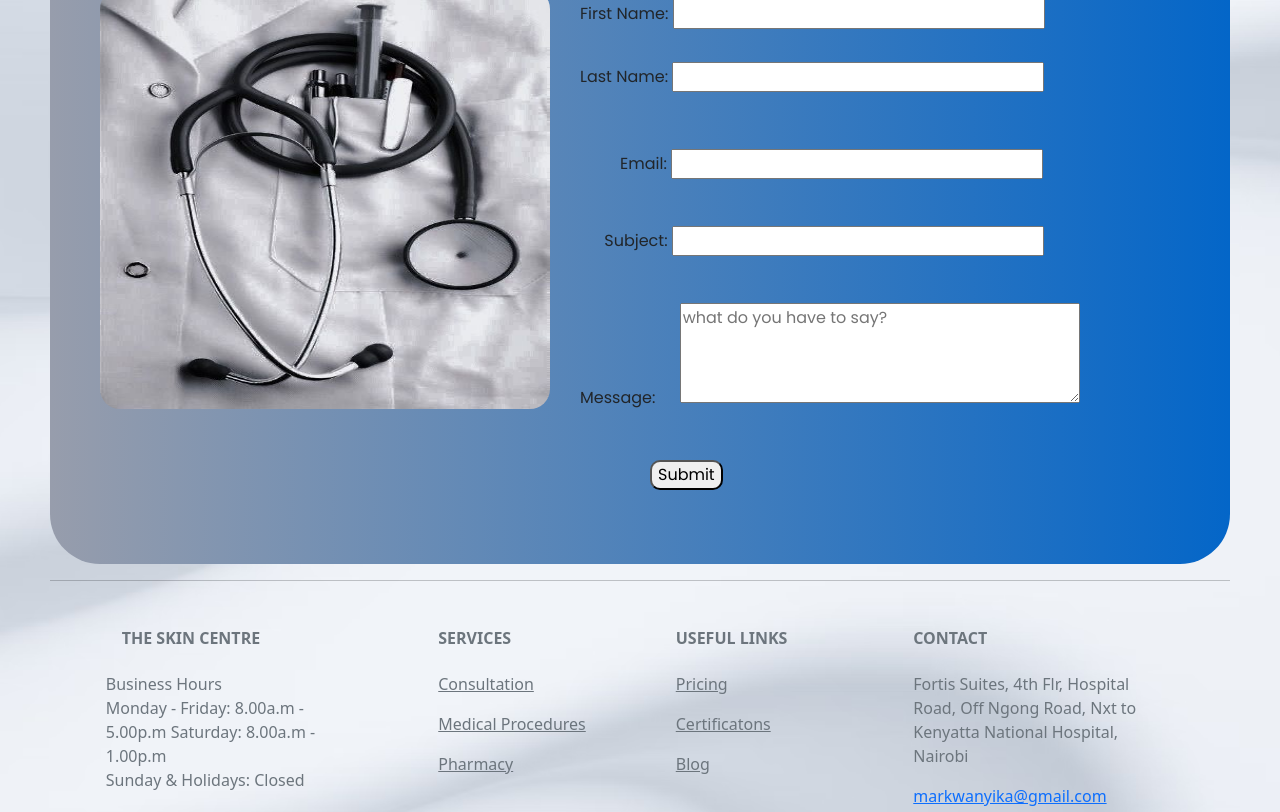
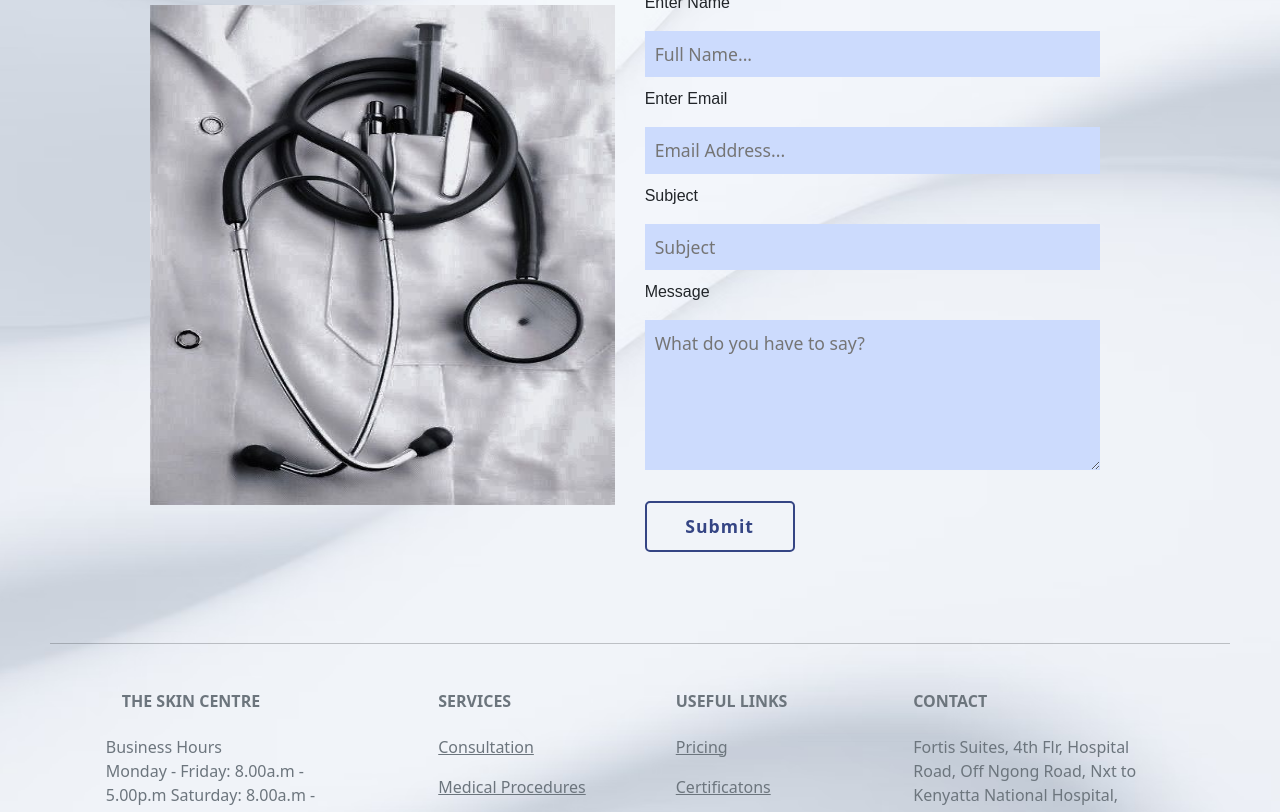
Before and after one commit to wany1ka/skin-centre, a plain HTML site: page contact.html in a window 1280 px wide. Shown: the part 262-1074 px from the top of the page. Drawn offline with nearby package versions, Linux system fonts and the light colour scheme.

Commit message:
style contact form

```diff
--- a/contact.html
+++ b/contact.html
@@ -15,6 +15,67 @@
   <title>Contact Us</title>
   <link rel="icon" href="assets/skin logo.jpeg" type="image/png">
 </head>
+
+<style>
+  .contact {
+    padding: 20px 100px;
+    width: 100%;
+    min-height: 50vh;
+    display: flex;
+    justify-content: center;
+    align-items: center;
+}
+.contact .form{
+    width: 50%;
+    margin: 30px;
+}
+.contact .form h1{
+  text-align: center;
+}
+.contact .form .inputBox{
+    margin: 10px 0;
+}
+.contact .form .inputBox p{
+  font-family: "Rubik", sans-serif;
+  font-optical-sizing: auto;
+  font-weight: weight;
+  font-style: normal;
+}
+.contact .form .inputBox input,
+.contact .form .inputBox textarea{
+    border: none;
+    outline: none;
+    padding: 10px;
+    width: 100%;
+    background-color: #ccdbfd;
+    color: #19233e;
+    min-height: 15px;
+    font-size: 1.1em;
+}
+.contact .form .inputBox textarea{
+    height: 150px;
+}
+.contact .form .inputBox input[type="submit"]{
+    display: inline-block;
+    padding: 10px 20px;
+    margin: 15px 0;
+    outline: none;
+    background: transparent;
+    border: 2px solid ;
+    text-decoration: none;
+    font-weight: 700;
+    width: 150px;
+    border-radius: 5px;
+    color: #354584;
+    letter-spacing: 1px;
+}
+.contact .form .inputBox input[type="submit"]:hover{
+    background-color: #ade8f4;
+    border: none;
+    color: #00b4d8;
+    box-shadow: 0 0 10px #011460;
+}
+</style>
 
 <body>
   <div class="container">
@@ -40,7 +101,7 @@
 
   <hr>
 
-  <div class="contact" id="contact"
+  <!-- <div class="contact" id="contact"
     style="background-color: #F0F0F0; padding: 50px; border-radius: 50px; background: linear-gradient(to left, #0466c8, #979dac);">
     <h1 style="text-align: center;">Contact Us</h1>
 
@@ -78,7 +139,47 @@
         <button type="submit" style="margin-left: 550px; border-radius: 10px;">Submit</button> <br><br>
       </form>
     </div>
-  </div>
+  </div> -->
+
+  <div>
+    <div class="container" id="videos-container"></div>
+    <form action="https://formspree.io/f/mvoewoae" method="POST">
+    <div class="contact" id="contact">
+
+        <img src="assets/trial5.jpeg" alt="" width="500" height="500">
+
+        <div class="form">
+
+            <h1>Contact Us</h1>
+
+            <div class="inputBox">
+                <p>Enter Name</p>
+                <input type="text" placeholder="Full Name..." required>
+            </div>
+
+            <div class="inputBox">
+                <p>Enter Email</p>
+                <input type="text" placeholder="Email Address..." required>
+            </div>
+
+            <div class="inputBox">
+                <p>Subject</p>
+                <input type="text" placeholder="Subject">
+            </div>
+
+            <div class="inputBox">
+                <p>Message</p>
+                <textarea placeholder="What do you have to say?" required></textarea>
+            </div>
+
+            <div class="inputBox">
+                <input type="Submit" name="Submit">
+            </div>
+
+            </form>
+        </div>
+    </div>
+    <div>
 
 </body>
 
```
